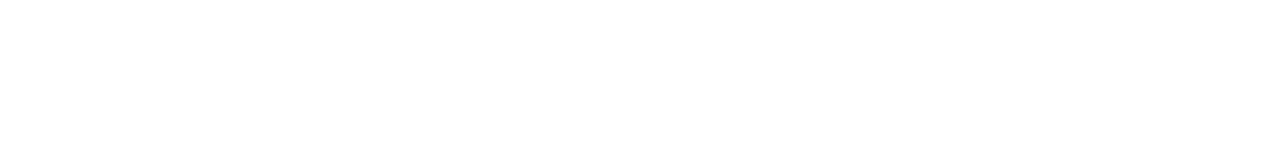
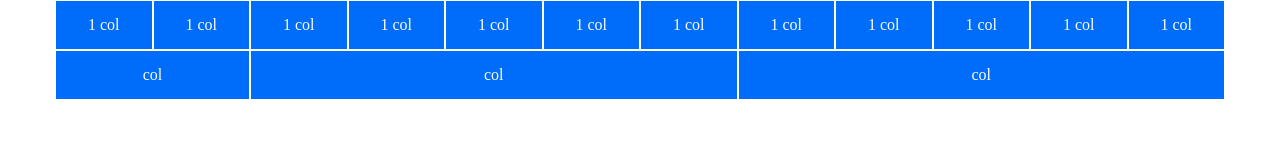
Before and after one commit to PaoloSergi/html-css-12bool, a plain HTML site: page index.html in a window 1280 px wide. Drawn offline with Linux system fonts and the light colour scheme.

Commit message:
prime 2 righe fatte

```diff
--- a/css/style.css
+++ b/css/style.css
@@ -0,0 +1,15 @@
+.container{
+    background-color: #006cfa;
+    color: white;
+}
+
+[class*="col"]{
+    border: 1px solid white;
+    height: 50px;
+}
+
+.flexBox{
+    display: flex;
+    justify-content: center;
+    align-items: center;
+}
--- a/index.html
+++ b/index.html
@@ -10,7 +10,29 @@
 </head>
 <body>
 
+    <div class="container">
+        <div class="row">
+            <div class="col-xs-1 flexBox">1 col</div>
+            <div class="col-xs-1 flexBox">1 col</div>
+            <div class="col-xs-1 flexBox">1 col</div>
+            <div class="col-xs-1 flexBox">1 col</div>
+            <div class="col-xs-1 flexBox">1 col</div>
+            <div class="col-xs-1 flexBox">1 col</div>
+            <div class="col-xs-1 flexBox">1 col</div>
+            <div class="col-xs-1 flexBox">1 col</div>
+            <div class="col-xs-1 flexBox">1 col</div>
+            <div class="col-xs-1 flexBox">1 col</div>
+            <div class="col-xs-1 flexBox">1 col</div>
+            <div class="col-xs-1 flexBox">1 col</div>
+        </div>
 
+        <div class="row">
+            <div class="col-xs-2 flexBox">col</div>
+
+            <div class="col-xs-5 flexBox">col</div>
+            <div class="col-xs-5 flexBox">col</div>
+        </div>
+    </div>
 
 
 </body>
```
